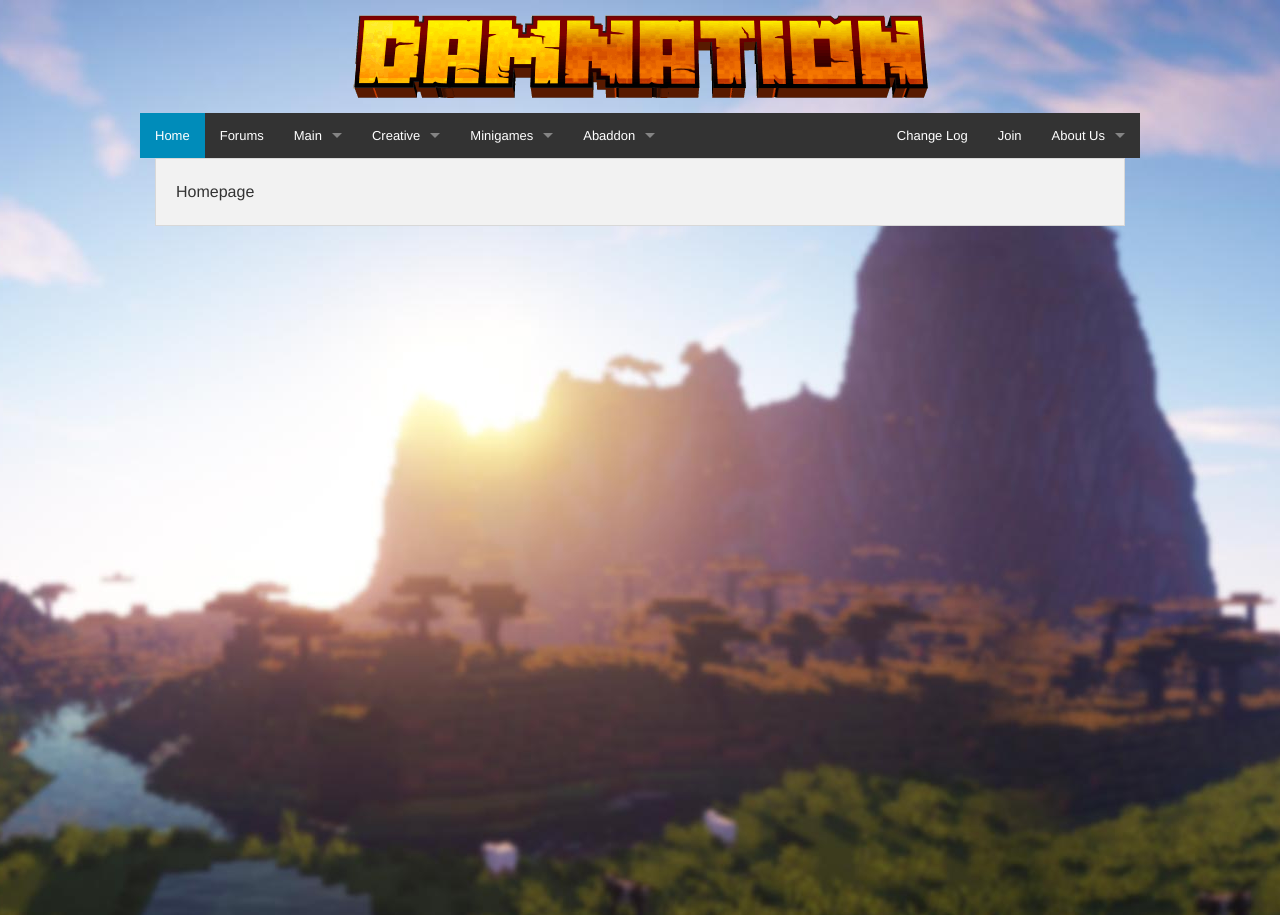
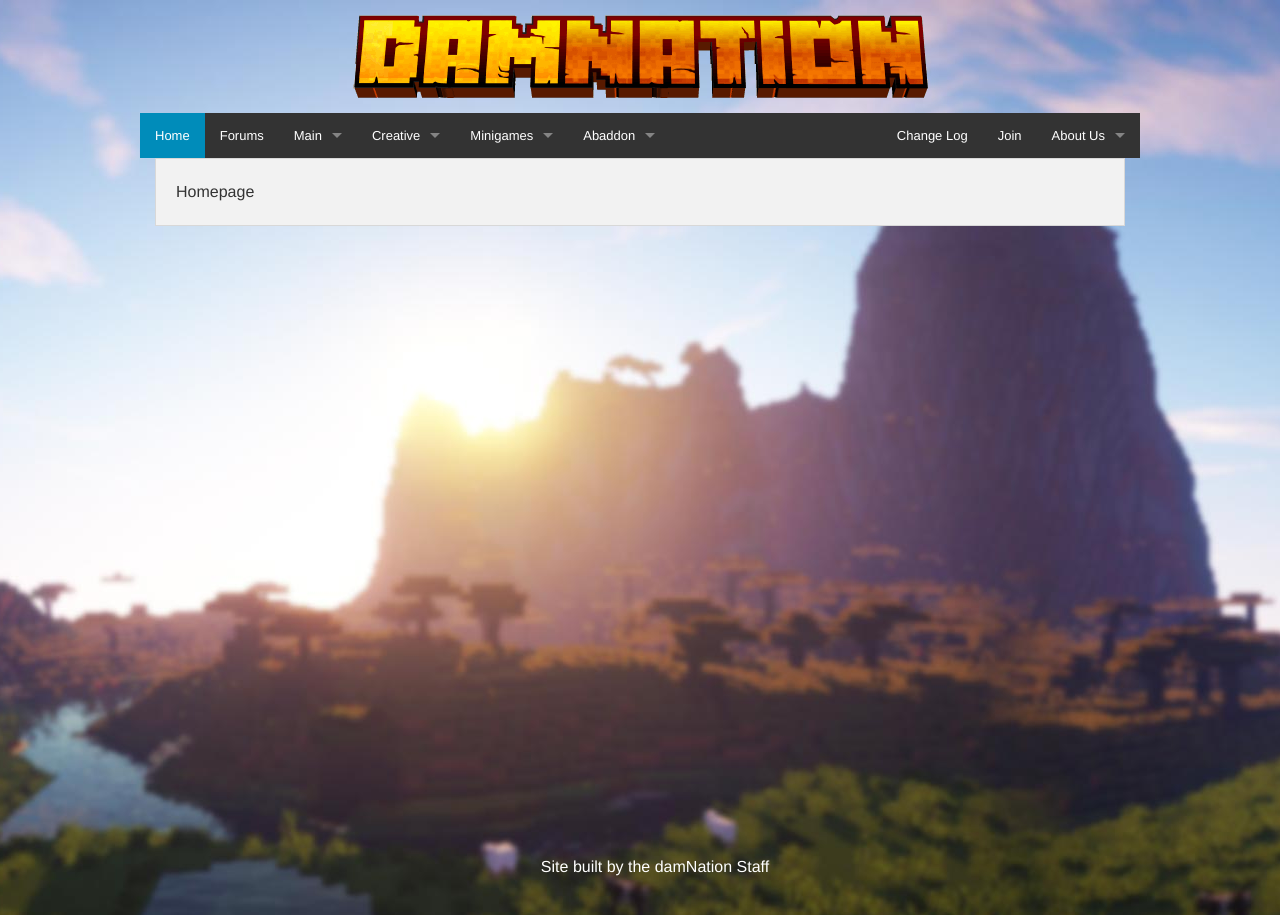
Before and after one commit to damnation-eu/website-beta, a Jekyll site: the page built from index.md, in a window 1280 px wide. Built offline with Jekyll 4.4.1, drawn with Linux system fonts in a browser that asks for light colours; nearby versions of some CDN libraries; library files that are not in the unit come from our copies.

Commit message:
Update default.html

```diff
--- a/_layouts/default.html
+++ b/_layouts/default.html
@@ -33,5 +33,10 @@
     <script src="bower_components/jquery/dist/jquery.min.js"></script>
     <script src="bower_components/foundation/js/foundation.min.js"></script>
     <script src="js/app.js"></script>-->
+        <div style="position: relative">
+            <p style="position: fixed; bottom: 0; width:100%; text-align: center; color:white">
+              Site built by the damNation Staff
+            </p>
+        </div>
   </body>
 </html>
```
